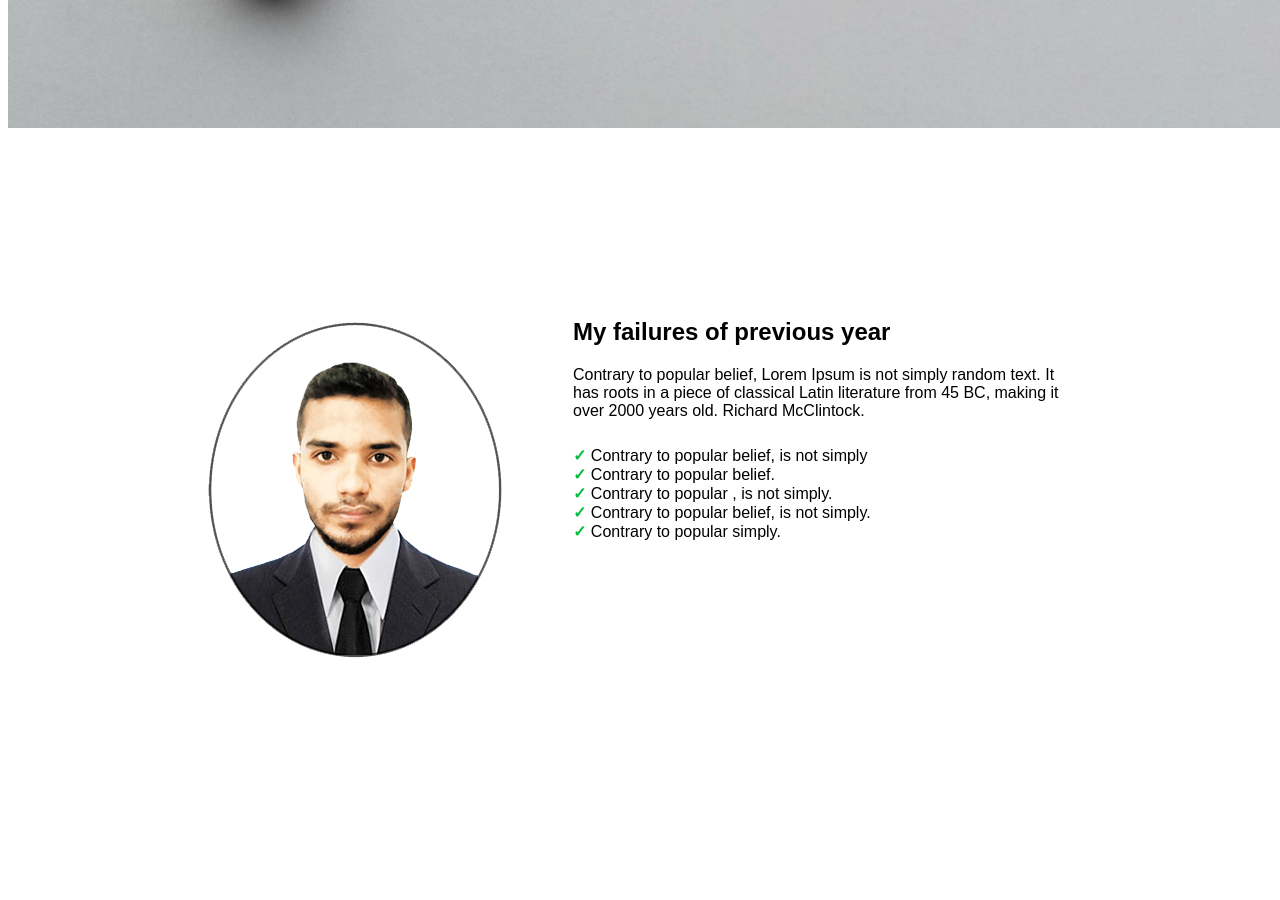
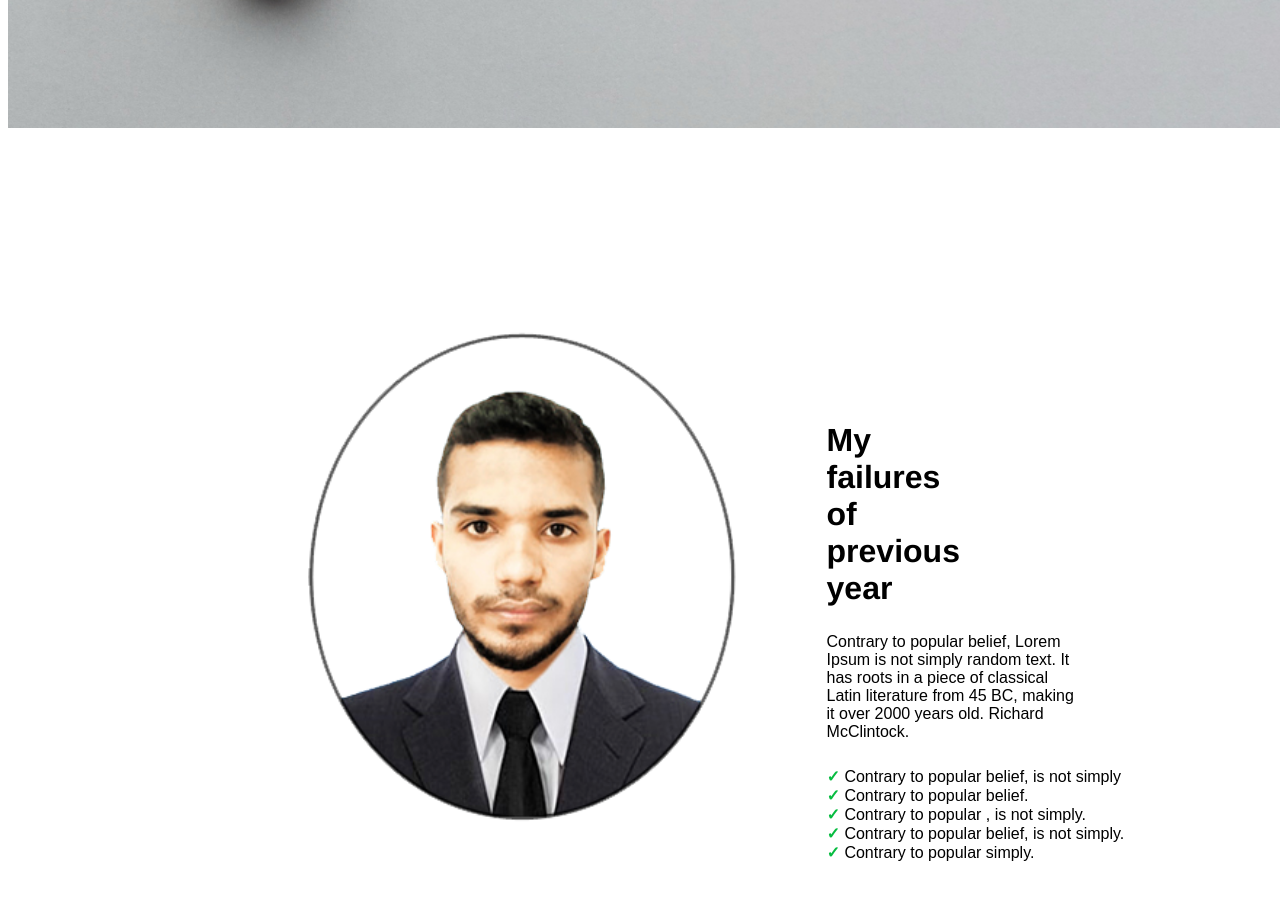
Before and after one commit to irfankkhhan14/Career-Planning-website, a plain HTML site: page index.html in a window 1280 px wide. Shown: the part 580-1480 px from the top of the page. Drawn offline with Linux system fonts and the light colour scheme.

Commit message:
3rd change

```diff
--- a/index.html
+++ b/index.html
@@ -26,7 +26,7 @@
             <div class="failure-section">
                 <img class="failure-section-img" src="images/Irfan Untitled-1 copy.png">
                 <div class="failure-writing-part">
-                    <h1>My failures of previous year</h1>
+                    <h1 class="failure-sec-h1">My failures of previous year</h1>
                     <p class="failure-section-p">Contrary to popular belief, Lorem Ipsum is not
                         simply random text. It has roots in a piece of
                         classical Latin literature from 45 BC, making it over
--- a/style.css
+++ b/style.css
@@ -35,17 +35,31 @@ header {
 
 /*My Failure Section*/
 .main-section {
-    padding: 170px 200px 170px 200px;
+    padding: 170px 50px 170px 300px;
 }
 
 .failure-section {
     display: flex;
-    gap: 70px;
+    gap: 90px;
 }
 
-.failure-section-img {}
+.failure-sec-h1 {
+    font-family:'Franklin Gothic Medium', 'Arial Narrow', Arial, sans-serif;
+    font-size: xx-large;
+    margin-right: 390px;
+}
 
-.failure-writing-part {}
+.failure-section-img {
+    height: 600px;
+}
+
+.failure-writing-part {
+    padding-top: 97px;
+}
+
+.failure-section-p {
+    margin-right: 270px;
+}
 
 .failure-section-ul {
     list-style: none;
@@ -56,5 +70,3 @@ header {
 .ul-right-symbol {
     color: #06bc40;
 }
-
-.failure-section-p {}
```
